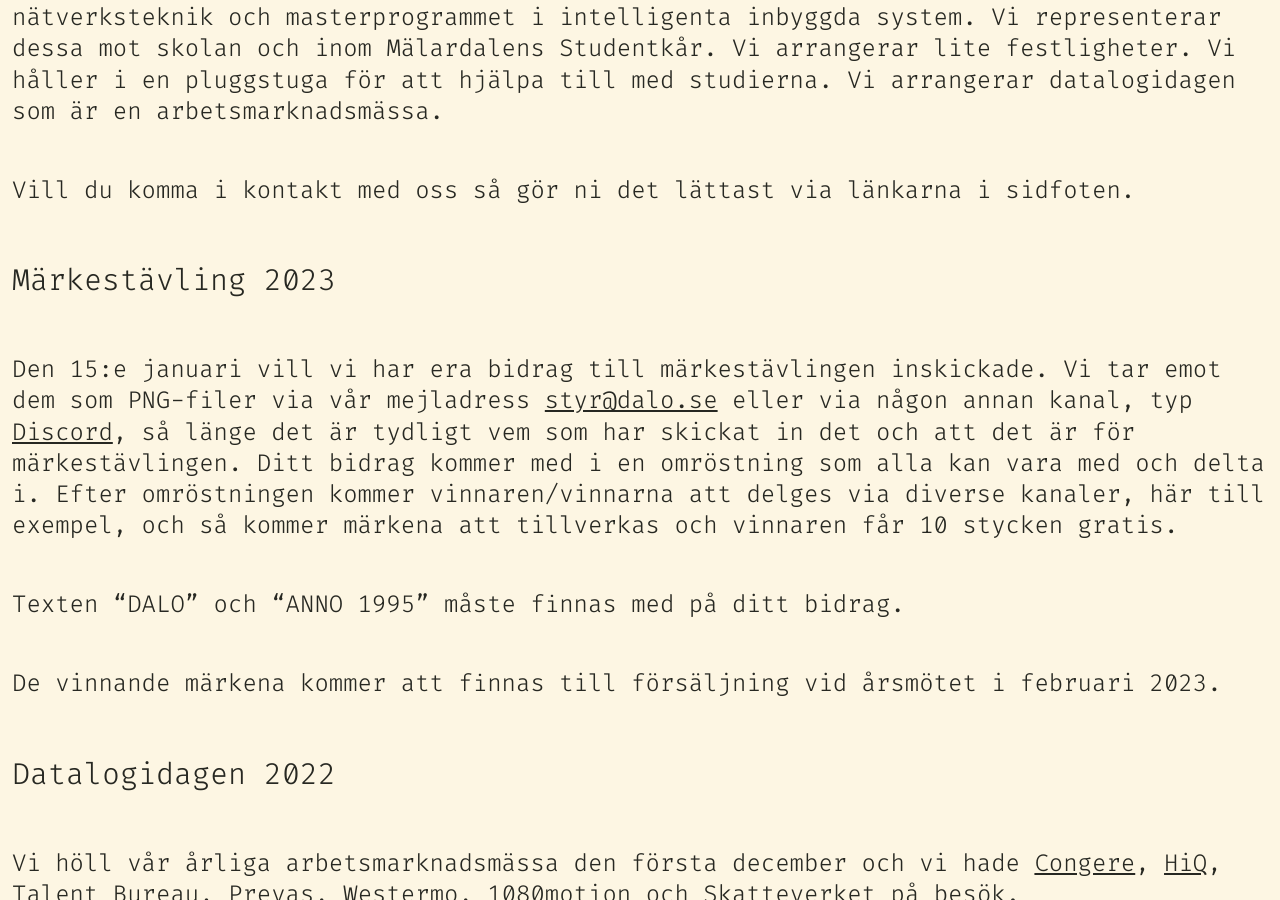
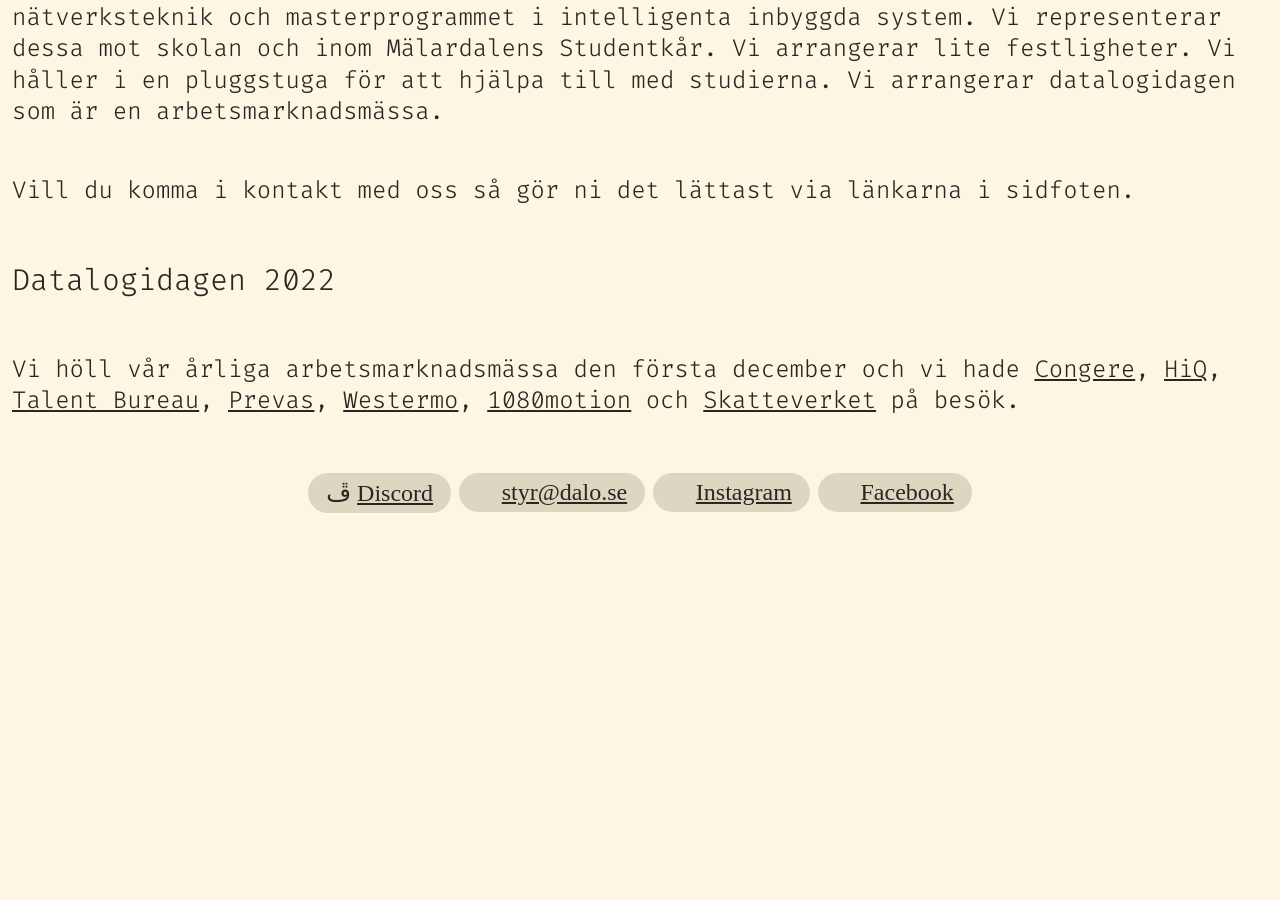
Before and after one commit to dalo-mdu/site, a Jekyll site: the page built from index.md, in a window 1280 px wide and 900 px high, scrolled down 696 px. Built offline with Jekyll 4.4.1, drawn with Linux system fonts in a browser that asks for light colours; some web fonts are replaced; after the commit the page ends 1221 px from its top, so only the background shows below that.

Commit message:
Revert "Updated the front page with info on the patch competition."
This reverts commit b3eaca56c35ec12aa6073e325517b4de3df7d7c8.

```diff
--- a/index.md
+++ b/index.md
@@ -17,15 +17,6 @@
 </section>
 
 <section class="fc">
-### Märkestävling 2023
-Den 15:e januari vill vi har era bidrag till märkestävlingen inskickade. Vi tar emot dem som PNG-filer via vår mejladress <styr@dalo.se> eller via någon annan kanal, typ [Discord](https://discord.gg/Y6Sw5WH), så länge det är tydligt vem som har skickat in det och att det är för märkestävlingen. Ditt bidrag kommer med i en omröstning som alla kan vara med och delta i. Efter omröstningen kommer vinnaren/vinnarna att delges via diverse kanaler, här till exempel, och så kommer märkena att tillverkas och vinnaren får 10 stycken gratis.
-
-Texten "DALO" och "ANNO 1995" måste finnas med på ditt bidrag.
-
-De vinnande märkena kommer att finnas till försäljning vid årsmötet i februari 2023.
-</section>
-
-<section class="fc">
 ### Datalogidagen 2022
 Vi höll vår årliga arbetsmarknadsmässa den första december och vi hade [Congere](https://www.congere.se/), [HiQ](https://hiq.se/), [Talent Bureau](https://www.talentbureau.se/), [Prevas](https://www.prevas.se/), [Westermo](https://www.westermo.com/), [1080motion](https://1080motion.com/) och [Skatteverket](https://skatteverket.se/) på besök.
 </section>
```
